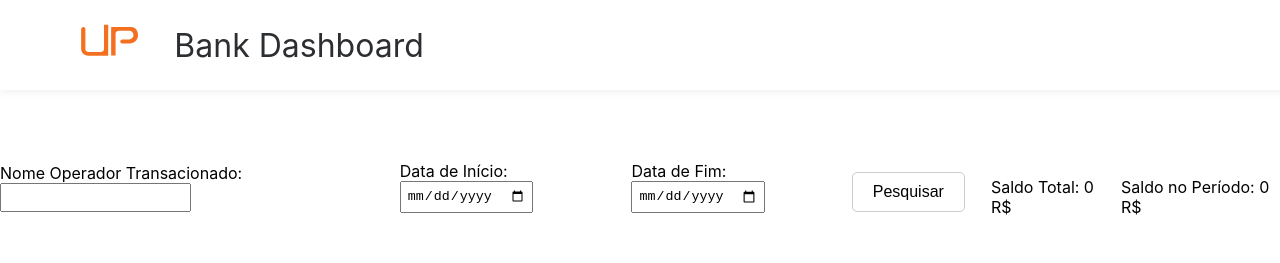
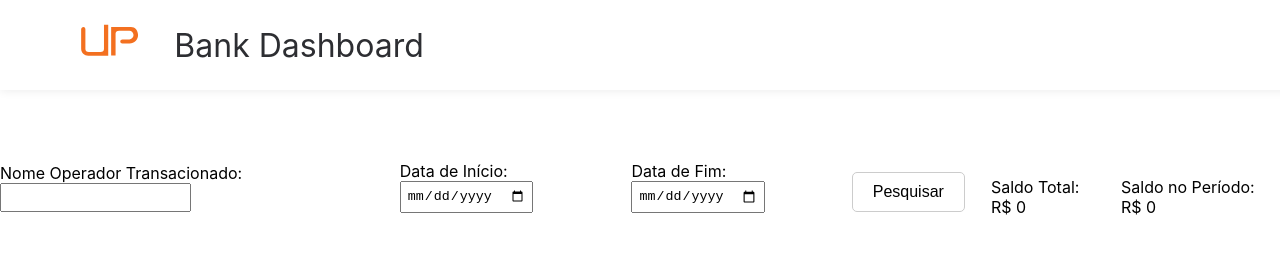
Before and after one commit to patricksilva1/SUP-Frontend, a React (Create React App) app in the folder frontend/: page / in a window 1280 px wide. Shown: the top 263 px of the page. Built offline with nearby package versions, Linux system fonts and the light colour scheme.

Commit message:
perf: Improved Style of Bank Values(#27)

```diff
--- a/frontend/src/App.js
+++ b/frontend/src/App.js
@@ -394,8 +394,8 @@ class App extends React.Component {
               <button onClick={this.handleSearch}>Pesquisar</button>
 
               <div className='bank'>
-                <p>Saldo Total: {saldoTotal} R$</p>
-                <p>Saldo no Período: {saldoPeriodo} R$</p>
+                <p>Saldo Total: R$ {saldoTotal}</p>
+                <p>Saldo no Período: R$ {saldoPeriodo}</p>
               </div>
             </div>
 
```
